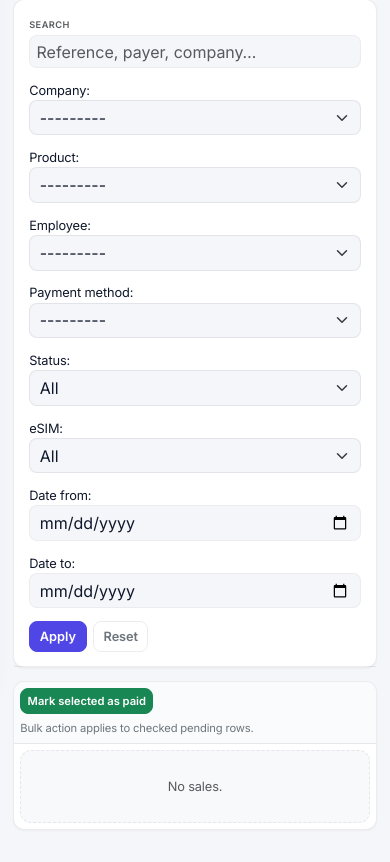
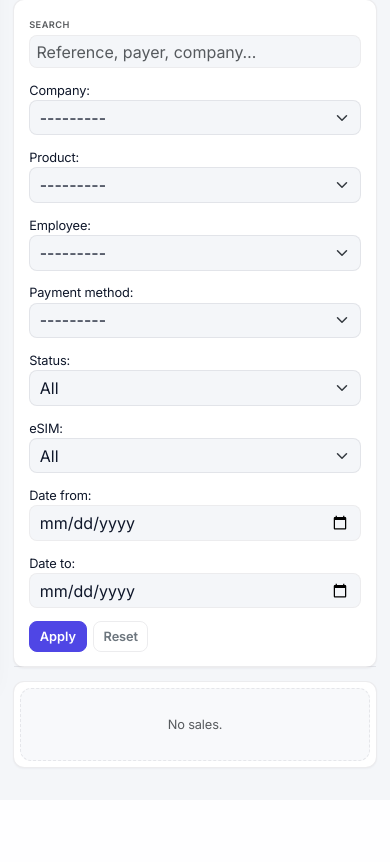
Before and after one commit to nobodycp/recharge-desk, a Django app: page /management/sales/ in a window 390 px wide. Shown: the part 163-1025 px from the top of the page. After the commit the page ends 932 px from the top, so only its background shows below. Run offline with Django 4.2, Linux system fonts and the light colour scheme; the visitor is signed in with stand-in values (Sample User, id 1); data comes from the database, SQL or seed files in the repository; data that the repository does not hold is empty; some libraries are stand-ins or nearby versions.

Commit message:
ux(sales): drop redundant Mark-paid actions from the sales page
Mark-as-paid only makes sense from the Pending Payments view, so
remove its dedicated entry points from the main sales list:

- per-row "Mark paid" button (desktop + mobile)
- bulk "Mark selected as paid" toolbar at the top
- the row-selection checkbox column, which only existed to feed the
  bulk action

The cancel and delete actions, plus the existing "Pending payments"
shortcut in the page header, remain untouched.

Made-with: Cursor

```diff
--- a/templates/sales/partials/management_sale_list_results.html
+++ b/templates/sales/partials/management_sale_list_results.html
@@ -1,19 +1,10 @@
 {% load i18n humanize ui_tags %}
-<div class="rd-datagrid-toolbar d-flex flex-wrap align-items-center gap-2 px-2 py-2 border-bottom" style="border-color: var(--bs-border-color);">
-  <form method="post" action="{% url 'sales:bulk_sales_mark_paid' %}" id="bulk-mark-paid-form" class="d-flex flex-wrap align-items-center gap-2">
-    {% csrf_token %}
-    <input type="hidden" name="next" value="{{ request.get_full_path }}">
-    <button type="submit" class="btn btn-sm btn-success">{% trans "Mark selected as paid" %}</button>
-  </form>
-  <span class="small text-secondary">{% trans "Bulk action applies to checked pending rows." %}</span>
-</div>
 <div class="rd-table-dual rd-datagrid-body">
   <div class="d-none d-md-block rd-data-shell">
     <div class="table-responsive border-0">
       <table class="table mb-0 align-middle rd-table-modern">
         <thead>
           <tr>
-            <th class="text-center" style="width:2.25rem;"><span class="visually-hidden">{% trans "Select" %}</span></th>
             <th>
               <a class="rd-datagrid-sort {% if sort == 'created_at' %}is-active is-{{ order }}{% endif %}" href="{% if sort == 'created_at' and order == 'desc' %}{% querystring sort='created_at' order='asc' page=1 %}{% else %}{% querystring sort='created_at' order='desc' page=1 %}{% endif %}">{% trans "When" %}</a>
             </th>
@@ -44,13 +35,6 @@
         {% for s in page_obj %}
           <tbody id="sale-row-{{ s.pk }}" class="rd-pending-group">
             <tr class="{% if s.status == 'pending' %}rd-row-pending{% endif %}">
-              <td class="text-center">
-                {% if s.status == "pending" %}
-                  <input class="form-check-input" type="checkbox" name="sale_ids" value="{{ s.pk }}" form="bulk-mark-paid-form" aria-label="{% trans 'Select sale' %}">
-                {% else %}
-                  <span class="text-secondary">—</span>
-                {% endif %}
-              </td>
               <td class="small text-secondary text-nowrap">{{ s.created_at }}</td>
               <td class="fw-medium">{{ s.company.name }}</td>
               <td>{{ s.product.display_name }}{% include "partials/sale_esim_badge.html" with sale=s %}{% include "partials/sale_loss_badge.html" with sale=s %}</td>
@@ -64,19 +48,6 @@
               <td>{% include "partials/sale_status_badge.html" with sale=s %}</td>
               <td class="text-end text-nowrap">
                 <div class="d-inline-flex gap-1 align-items-center flex-wrap justify-content-end">
-                  {% if s.status == "pending" %}
-                    <form
-                      method="post"
-                      action="{% url 'sales:sale_mark_paid' s.pk %}"
-                      class="d-inline-block m-0"
-                      hx-post="{% url 'sales:sale_mark_paid' s.pk %}"
-                      hx-target="#sale-row-{{ s.pk }}"
-                      hx-swap="outerHTML swap:200ms"
-                    >
-                      {% csrf_token %}
-                      <button type="submit" class="btn btn-sm btn-success">{% trans "Mark paid" %}</button>
-                    </form>
-                  {% endif %}
                   {% if s.status != "cancelled" %}
                     <form
                       method="post"
@@ -109,7 +80,7 @@
           </tbody>
         {% empty %}
           <tbody>
-            <tr><td colspan="10" class="text-center py-5"><div class="empty-state border-0 mb-0">{% trans "No sales." %}</div></td></tr>
+            <tr><td colspan="9" class="text-center py-5"><div class="empty-state border-0 mb-0">{% trans "No sales." %}</div></td></tr>
           </tbody>
         {% endfor %}
       </table>
@@ -137,19 +108,6 @@
           </span>
         </div>
         <div class="d-flex flex-wrap gap-1 mt-2">
-          {% if s.status == "pending" %}
-            <form
-              method="post"
-              action="{% url 'sales:sale_mark_paid' s.pk %}"
-              class="d-inline m-0"
-              hx-post="{% url 'sales:sale_mark_paid' s.pk %}"
-              hx-target="#sale-card-{{ s.pk }}"
-              hx-swap="outerHTML swap:200ms"
-            >
-              {% csrf_token %}
-              <button class="btn btn-sm btn-success" type="submit">{% trans "Mark paid" %}</button>
-            </form>
-          {% endif %}
           {% if s.status != "cancelled" %}
             <form
               method="post"
```
